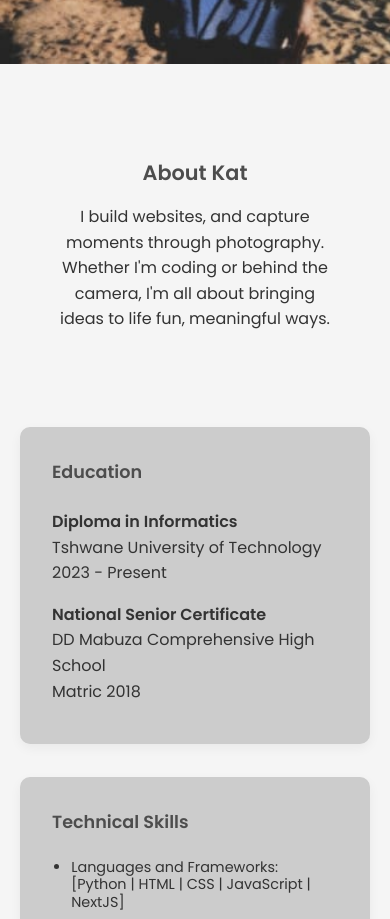
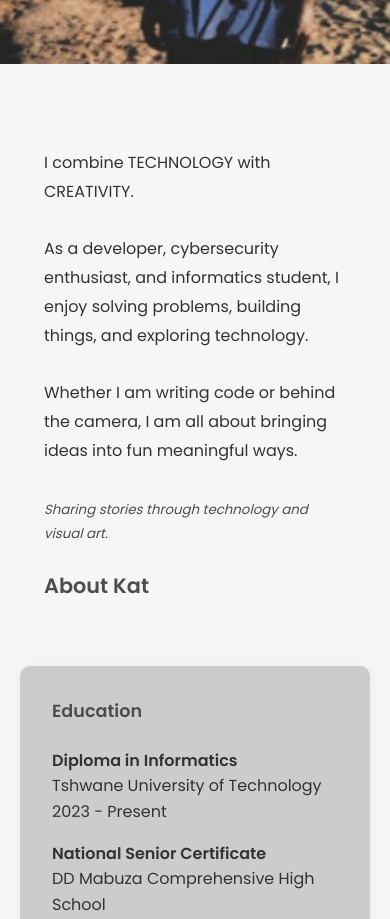
Before and after one commit to karteverything/karteverything2, a Next.js app: page / in a window 390 px wide. Shown: the part 780-1699 px from the top of the page. Built offline with nearby package versions, Linux system fonts and the light colour scheme; no server answers; the database is empty.

Commit message:
enhance about section

```diff
--- a/app/about/page.jsx
+++ b/app/about/page.jsx
@@ -4,13 +4,23 @@ export default function About() {
             <div className="about-container container">
 
                 <div className="column full-width">
+                    <p>
+                        I combine TECHNOLOGY with CREATIVITY.
+                        <br />
+                        <br />
+                        As a developer, cybersecurity enthusiast, and informatics
+                        student, I enjoy solving problems, building things, and exploring technology.
+                        <br />
+                        <br />
+                        Whether I am writing code or behind the camera, I am all about bringing ideas
+                        into fun meaningful ways.
+
+                        <br />
+                        <br />
+                        <small><i>Sharing stories through technology and visual art.</i></small>
+                    </p>
+
                     <h2 className="section-title">About Kat</h2>
-
-                    <p>
-                        I build websites, and capture moments through photography.
-                        Whether I'm coding or behind the camera, I'm all about bringing ideas to life
-                        fun, meaningful ways.
-                    </p>
                 </div>
 
                 <div className="column bottom resume">
--- a/app/globals.css
+++ b/app/globals.css
@@ -393,6 +393,17 @@ ul {
     .column.full-width {
         flex-direction: column;
         align-items: stretch;
+        padding-left: 0;
+        text-align: left;
+        padding: 1.5rem;
+        margin-bottom: 0.5rem;
+        border-bottom: none;
+        background: linear-gradient(
+            135deg,
+            rgba(255,255,255,0.15),
+            rgba(255,255,255,0.05)
+        );
+        border-radius: 12px;
     }
 
     .column.bottom {
@@ -405,6 +416,16 @@ ul {
 
     .column.full-width p {
         font-size: 1rem;
+        margin: 0;
+        text-align: left;
+        font-size: 1rem;
+        line-height: 1.8;
+    }
+
+    .column.full-width small {
+        display: block;
+        margin-top: 0.2rem;
+        color: var(--text-main-light);
     }
 
     li {
@@ -421,6 +442,15 @@ ul {
 
     .section-title {
         font-size: 1.3rem;
+        text-align: left;
+        width: 100%;
+        margin-top: 1.5rem;
+        margin-bottom: 0;
+        padding-left: 0;
+    }
+
+    .column.full-width p {
+        text-align: left;
     }
 
     .btn {
```
